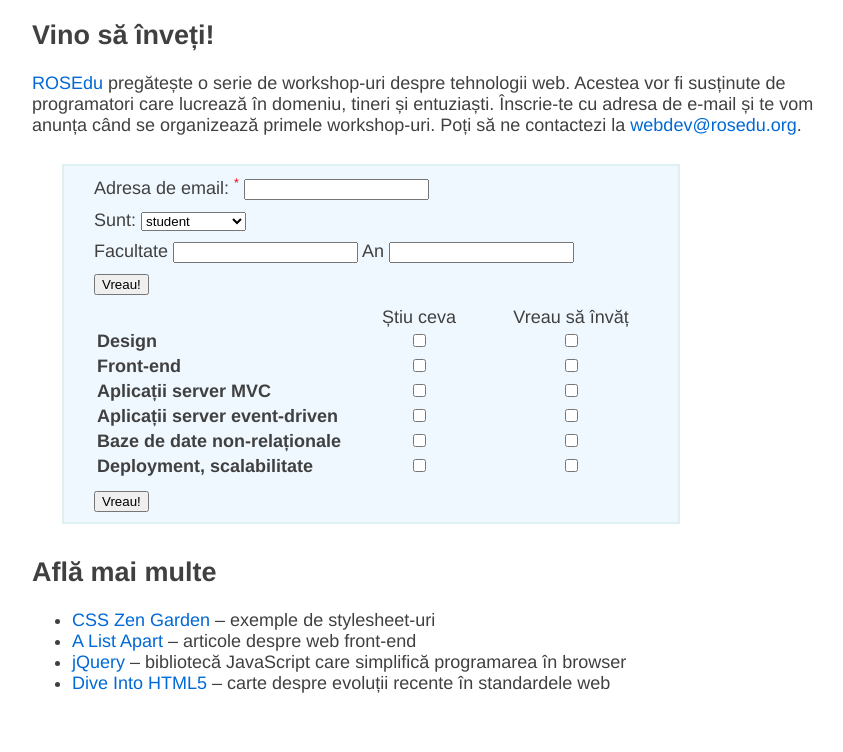
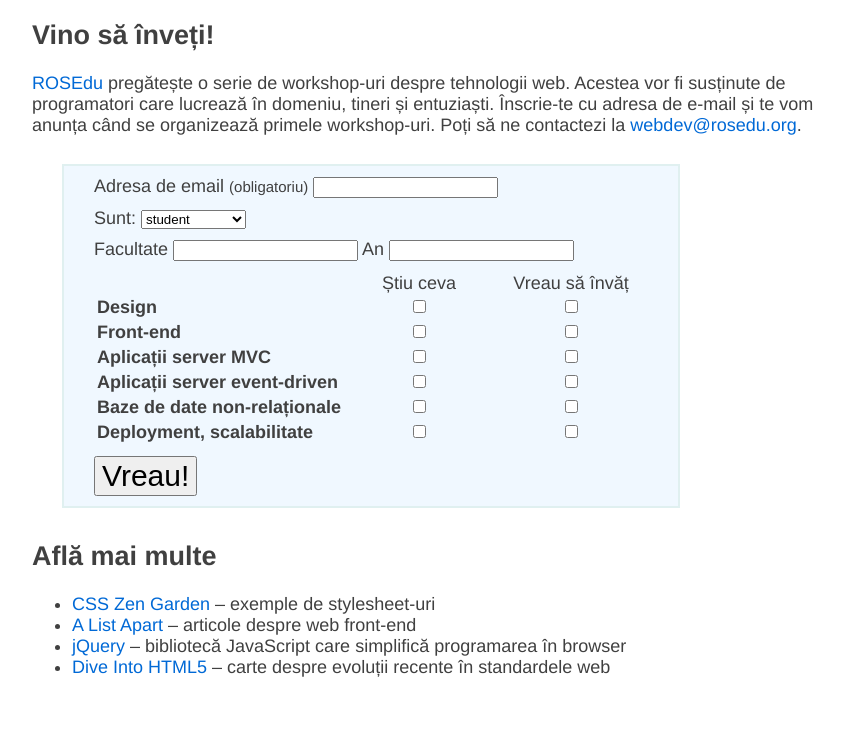
Before and after one commit to rosedu/web-workshops, a Flask app: page / in a window 1280 px wide. Shown: the part 468-1220 px from the top of the page, without its empty margins (208-1051 px from the left). Run offline with Flask 2, Linux system fonts and the light colour scheme; some libraries are stand-ins or nearby versions.

Commit message:
improve form details

```diff
--- a/static/style.css
+++ b/static/style.css
@@ -77,10 +77,8 @@ form.signup table#form-topics td label input {
   font-size: 30px;
 }
 
-.required-field {
-  color: red;
-  vertical-align: super;
-  font-size: 70%;
+form.signup input[type=submit] {
+  font-size: 30px;
 }
 
 .form-error {
--- a/templates/signup-form.html
+++ b/templates/signup-form.html
@@ -3,8 +3,7 @@
 <ul class="form-layout">
 
   <li>
-    <label for="form-email">Adresa de email:</label>
-    <span class="required-field">*</span>
+    <label for="form-email">Adresa de email <small>(obligatoriu)</small></label>
     <input id="form-email" name="email">
   </li>
 
@@ -39,10 +38,6 @@
 
     <label for="form-etc-functie">Funcție</label>
     <input id="form-etc-functie" name="etc-functie">
-  </li>
-
-  <li>
-    <input type="submit" value="Vreau!">
   </li>
 
   <li>
```
